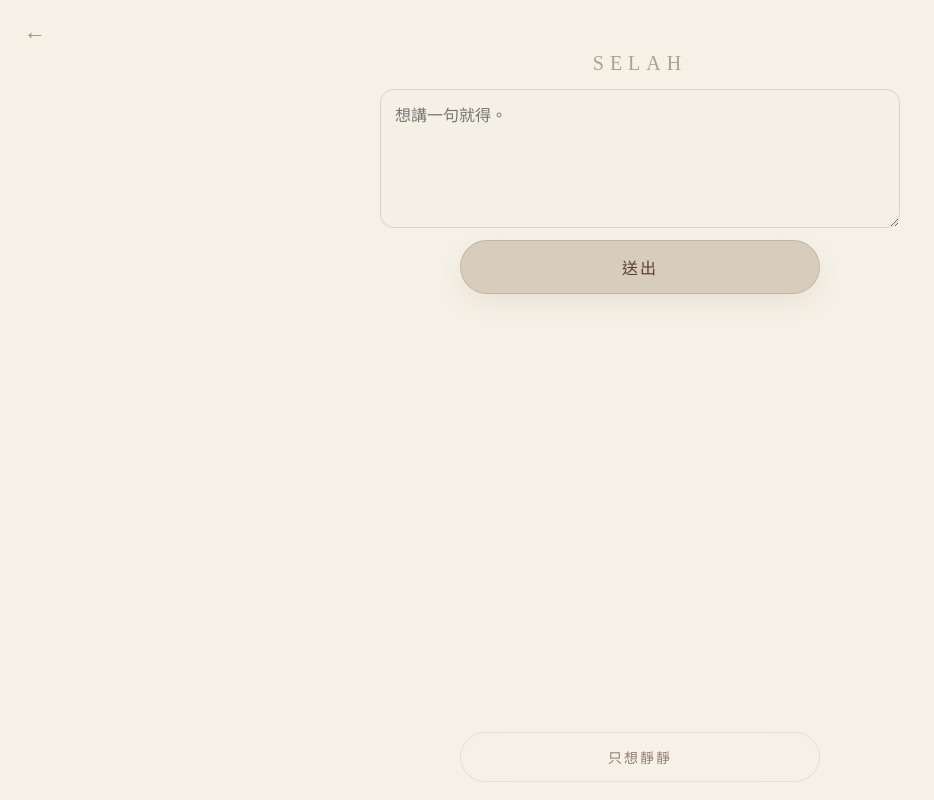
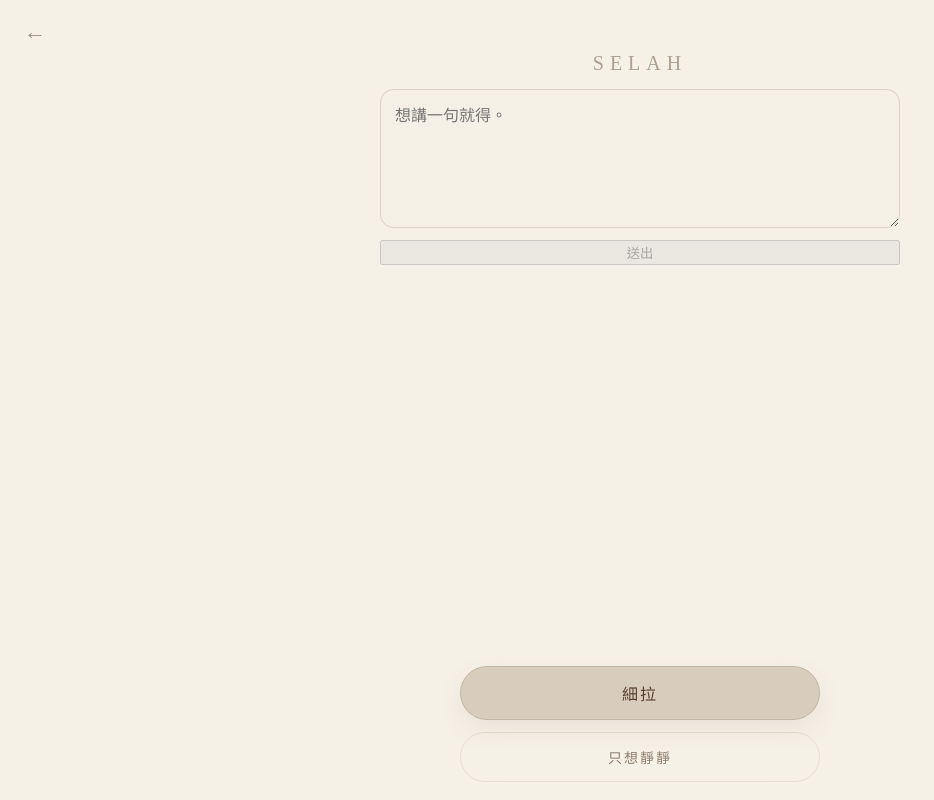
Before and after one commit to buzyfire-coder/selah-pwa, a Next.js app: page /companion in a window 1280 px wide. Shown: the whole page, without its empty margins (0-934 px from the left). Built offline with nearby package versions, Linux system fonts and the light colour scheme.

Commit message:
chatpage

```diff
--- a/app/companion/page.tsx
+++ b/app/companion/page.tsx
@@ -62,14 +62,22 @@ export default function CompanionPage() {
         {reply && <div style={styles.reply}>{reply}</div>}
       </div>
 
-      <div style={styles.bottom}>
+      <div style={styles.bottomStack}>
   <button
-          style={styles.secondary}
+    style={styles.primaryBtn}
+    onClick={() => router.push("/time")}
+  >
+    細拉
+  </button>
+
+  <button
+    style={styles.secondaryBtn}
     onClick={() => router.replace("/")}
   >
     只想靜靜
   </button>
 </div>
+
     </main>
   );
 }
@@ -101,10 +109,16 @@ const styles: Record<string, React.CSSProperties> = {
     background: "rgba(246, 241, 231, 0.8)",
     color: "var(--text)",
   },
-  primary: {
+  bottomStack: {
+    display: "flex",
+    flexDirection: "column",
+    gap: 12,
+    alignItems: "center",
+  },
+
+  primaryBtn: {
     width: "100%",
     maxWidth: 360,
-    margin: "0 auto",
     padding: "14px 18px",
     borderRadius: 999,
     background: "var(--wood)",
@@ -113,6 +127,19 @@ const styles: Record<string, React.CSSProperties> = {
     fontSize: 16,
     letterSpacing: 2,
     boxShadow: "0 10px 26px var(--shadow)",
+  },
+
+  secondaryBtn: {
+    width: "100%",
+    maxWidth: 360,
+    padding: "14px 18px",
+    borderRadius: 999,
+    background: "transparent",
+    color: "var(--text)",
+    border: "1px solid var(--border)",
+    fontSize: 14,
+    letterSpacing: 2,
+    opacity: 0.65,
   },
 
   reply: {
```
Lines whose indentation alone changed are shown as unchanged.
